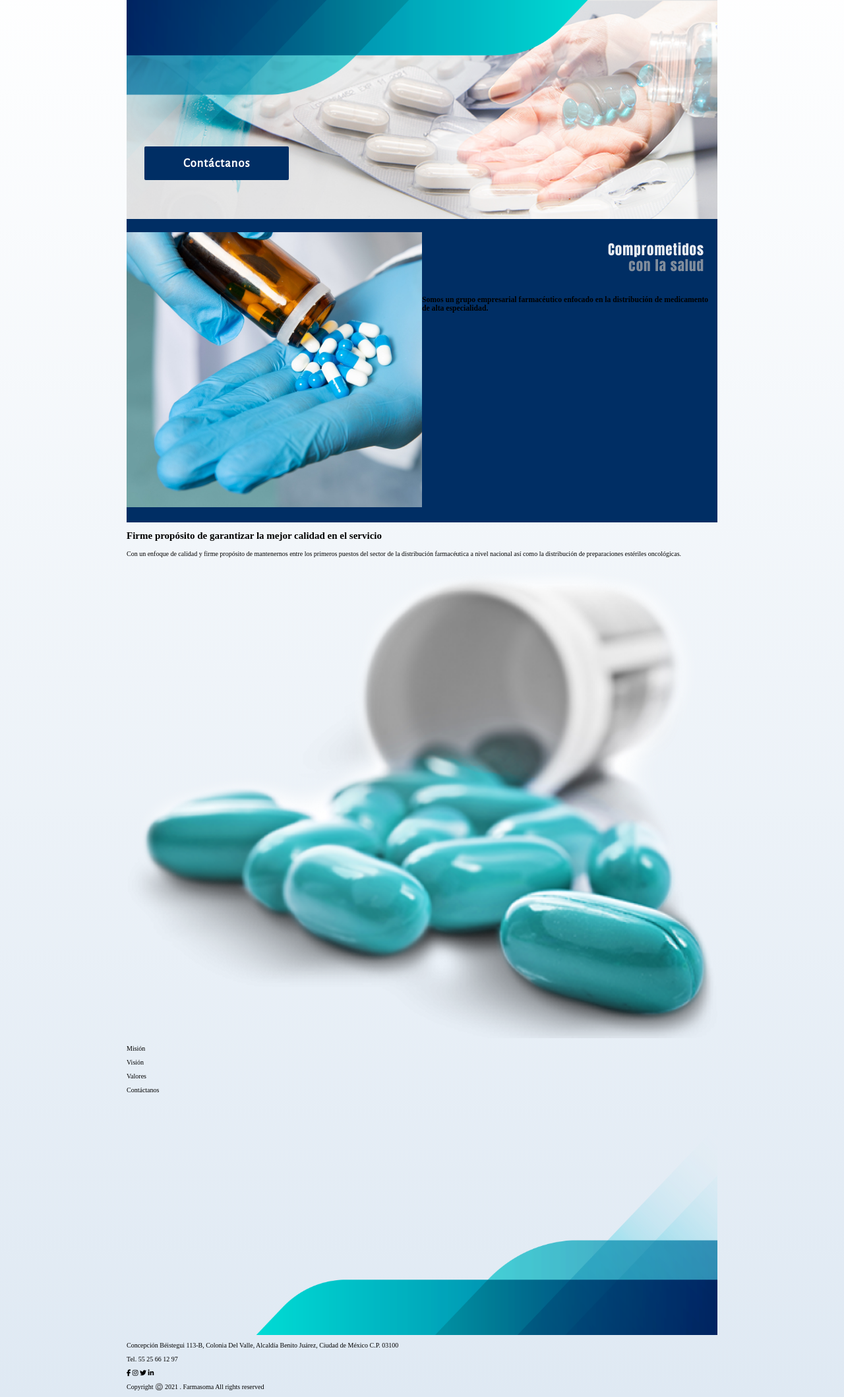
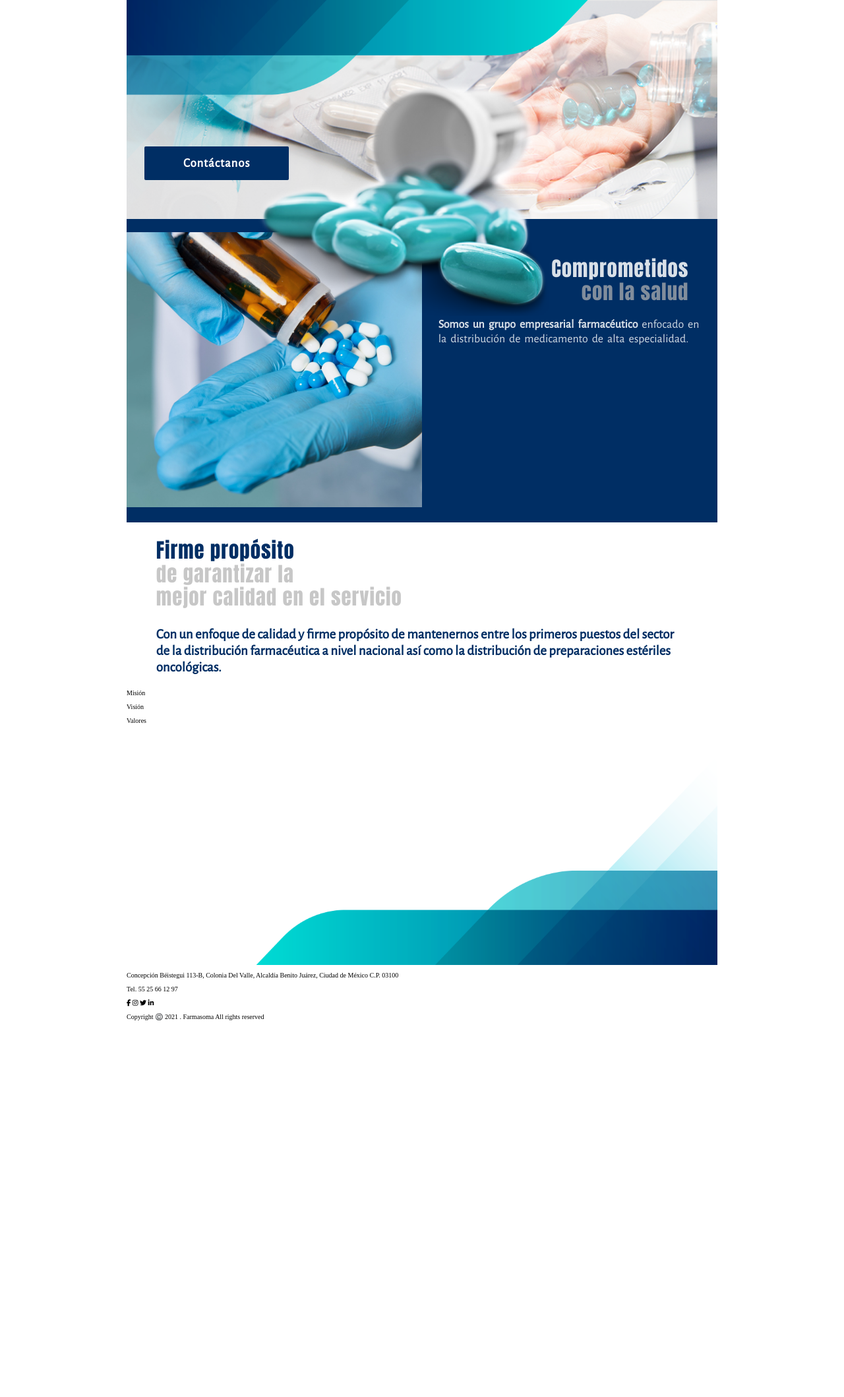
Before and after one commit to AngelJostar/Farmasoma, a PHP site: page / in a window 1280 px wide. Shown: the part 79-2197 px from the top of the page at 66% size. After the commit the page ends 1626 px from the top, so only its background shows below. Run offline with PHP 8.4, Linux system fonts and the light colour scheme; some libraries are stand-ins or nearby versions.

Commit message:
commit all 2

```diff
--- a/css/style.css
+++ b/css/style.css
@@ -21,7 +21,7 @@ html {
 }
 
 body {
-    background-image: linear-gradient(to top, #dfe9f3 0%, white 100%);
+    background-image: linear-gradient(to top, #ffffff 0%, white 100%);
     min-height: 100%;
     margin: 0 auto;
 }
@@ -168,6 +168,17 @@ img {
 
 /*MAIN-PAGINA PRICIPAL*/
 
+.contenedor-main {
+    position: relative;
+}
+
+.capsulas-farmasoma {
+    max-width: 50%;
+    position: absolute;
+    top: calc(-22.5em + 1vw);
+    left: calc(18em + 1vw);
+}
+
 .blue-box {
     background-color: var(--azul-rey);
     padding-bottom: calc(3em + 1vw);
@@ -180,6 +191,7 @@ img {
     max-width: 100%;
     position: relative;
     top: 2rem;
+    opacity: 0.95;
 }
 
 .blue-box h1 {
@@ -189,13 +201,70 @@ img {
     line-height: 1.15;
     color: var(--gris-opaco);
     letter-spacing: 0.1rem;
-    font-size: 2.1rem;
-    padding: 2rem;
+    font-size: calc(1.8em + 1vw);
+    padding: calc(0.8em + 1vw) calc(1em + 1vw) calc(1em + 1vw) 0;
+    padding-bottom: 0;
+}
+
+.blue-box h3 {
+    font-family: 'Alegreya Sans', sans-serif;
+    font-size: calc(0.5em + 1vw);
+    font-weight: 400;
+    color: #fff;
+    text-align: left;
+    max-width: 89%;
+    margin: 0 auto;
+    word-spacing: 0.3rem;
 }
 
 .blue-box span {
-    color: rgba(255, 255, 255, 0.918);
+    color: rgba(255, 255, 255, 0.85);
+}
+
+.blanco-transparente {
+    color: rgb(255, 255, 255, 0.82) !important;
+}
+
+.font-bold {
+    font-weight: bold;
+}
+
+.font-upper {
+    text-transform: uppercase;
+}
+
+.principal-text {
+    max-width: 90%;
+    margin: 0 auto;
+}
+
+.principal-text h2 {
+    font-family: 'Anton', sans-serif;
+    font-weight: 400;
+    text-align: left;
+    line-height: 1.15;
+    color: var(--gris-opaco);
+    letter-spacing: 0.1rem;
+    font-size: calc(1.8em + 1vw);
+}
+
+.principal-text span {
+    color: var(--azul-rey) !important;
+}
+
+.principal-text p {
+    font-family: 'Alegreya Sans', sans-serif;
+    font-weight: 700;
+    color: var(--azul-rey);
+    font-size: calc(0.8em + 1vw);
 }
 
 
 /*END MAIN-PAGINA PRICIPAL*/
+
+
+/*PAGINA PRINCIPAL SEGUNDO DIV */
+
+.pastillas-inferior {
+    position: relative;
+}
--- a/index.php
+++ b/index.php
@@ -22,30 +22,39 @@
         <button class="custom-btn btn-14">Contáctanos</button>
         </div>
     </div>
-    <main>
+    <main class="contenedor-main">
         <section class="blue-box">
             <div>
                 <img src="/img/capsulas-farmasoma.jpeg" alt="Capsulas de farmasoma">
             </div>
             <div>
                 <h1><span>Comprometidos</span> <br> con la salud</h1>
-                <h3>Somos un grupo empresarial farmacéutico enfocado en la distribución de medicamento de alta especialidad.</h3>
+                <h3><span class="font-bold ">Somos un grupo empresarial farmacéutico</span><span class="blanco-transparente"> enfocado en la distribución de medicamento de alta especialidad.</span></h3>
             </div>
         </section>
-        <section>
-            <h2>Firme propósito de garantizar la mejor calidad en el servicio</h2>
-            <p>Con un enfoque de calidad y firme propósito de mantenernos entre los primeros puestos del sector de la distribución farmacéutica a nivel nacional así como la distribución de preparaciones estériles oncológicas.</p>
+        <div class="capsulas-farmasoma">
+            <img src="/img/capsulas-farmasoma-proposito.png" alt="Capsulas de farmasoma proposito">
+        </div>
+        <section class="principal-text">
+            <div>
+                <h2><span>Firme propósito</span> <br> de garantizar la <br> mejor calidad en el servicio</h2>
+            </div>
+            <div>
+                <p>Con un enfoque de calidad y firme propósito de mantenernos entre los primeros puestos del sector de la distribución farmacéutica a nivel nacional así como la distribución de preparaciones estériles oncológicas.</p>
+            </div>
         </section>
+
     </main>
-    <div>
-        <img src="/img/capsulas-farmasoma-proposito.png" alt="Capsulas de farmasoma proposito">
-    </div>
-    <div>
-        <p>Misión</p>
-        <p>Visión</p>
-        <p>Valores</p>
-        <p>Contáctanos</p>
-        <img src="/img/DECORACION-LARGA-FIN.png" alt="Decoración Larga Fin">
+    <div class="contenedor-main">
+        <div>
+            <p>Misión</p>
+            <p>Visión</p>
+            <p>Valores</p>
+        </div>
+        <div class="pastillas-inferior">
+            <img src="/img/DECORACION-LARGA-FIN.png" alt="Decoración Larga Fin">
+        </div>
+
     </div>
     <?php include_once 'includes/templates/footer.php';?>
     <script src="https://kit.fontawesome.com/3919625d45.js" crossorigin="anonymous"></script><script src="https://kit.fontawesome.com/3919625d45.js" crossorigin="anonymous"></script>
```
Also changed, not shown: img/pastillas-farmasoma.png (added), img/pastillas-farmasoma.webp (added).
